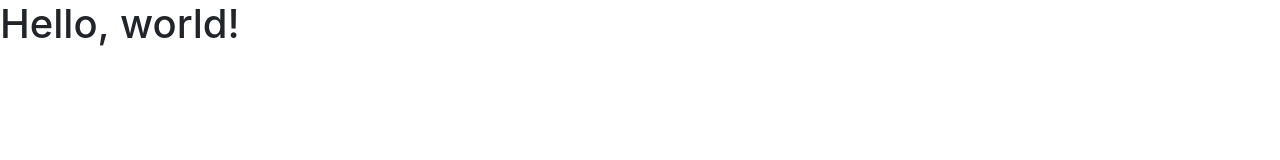
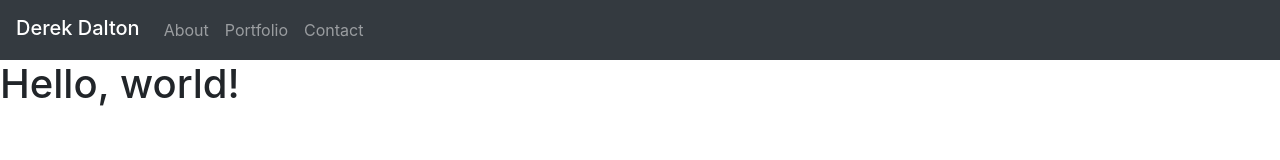
Before and after one commit to dguydalton/homework2, a plain HTML site: page contact.html in a window 1280 px wide. Drawn offline with nearby package versions, Linux system fonts and the light colour scheme.

Commit message:
linked pages

```diff
--- a/contact.html
+++ b/contact.html
@@ -11,6 +11,29 @@
     <title>Hello, world!</title>
   </head>
   <body>
+
+        <!-- Start Nav -->
+        <nav class="navbar navbar-expand-lg navbar-dark bg-dark">
+            <span class="navbar-brand mb-1 h1">Derek Dalton</span>
+            <button class="navbar-toggler" type="button" data-toggle="collapse" data-target="#navbarSupportedContent"
+              aria-controls="navbarSupportedContent" aria-expanded="false" aria-label="Toggle navigation">
+              <span class="navbar-toggler-icon"></span>
+            </button>
+            <div class="collapse navbar-collapse" id="navbarSupportedContent">
+              <ul class="nav navbar-nav navbar-right">
+                <li class="nav-item">
+                    <a class="nav-link" href="index.html">About</a>
+                </li>
+                <li class="nav-item">
+                  <a class="nav-link" href="portfolio.html">Portfolio</a>
+                </li>
+                <li class="nav-item">
+                  <a class="nav-link" href="contact.html">Contact</a>
+                </li>
+              </ul>
+            </div>
+          </nav>
+
     <h1>Hello, world!</h1>
 
     <!-- Optional JavaScript -->
```
Also changed, not shown: index.html (+4 -4 lines), portfolio.html (+23 -0 lines).
